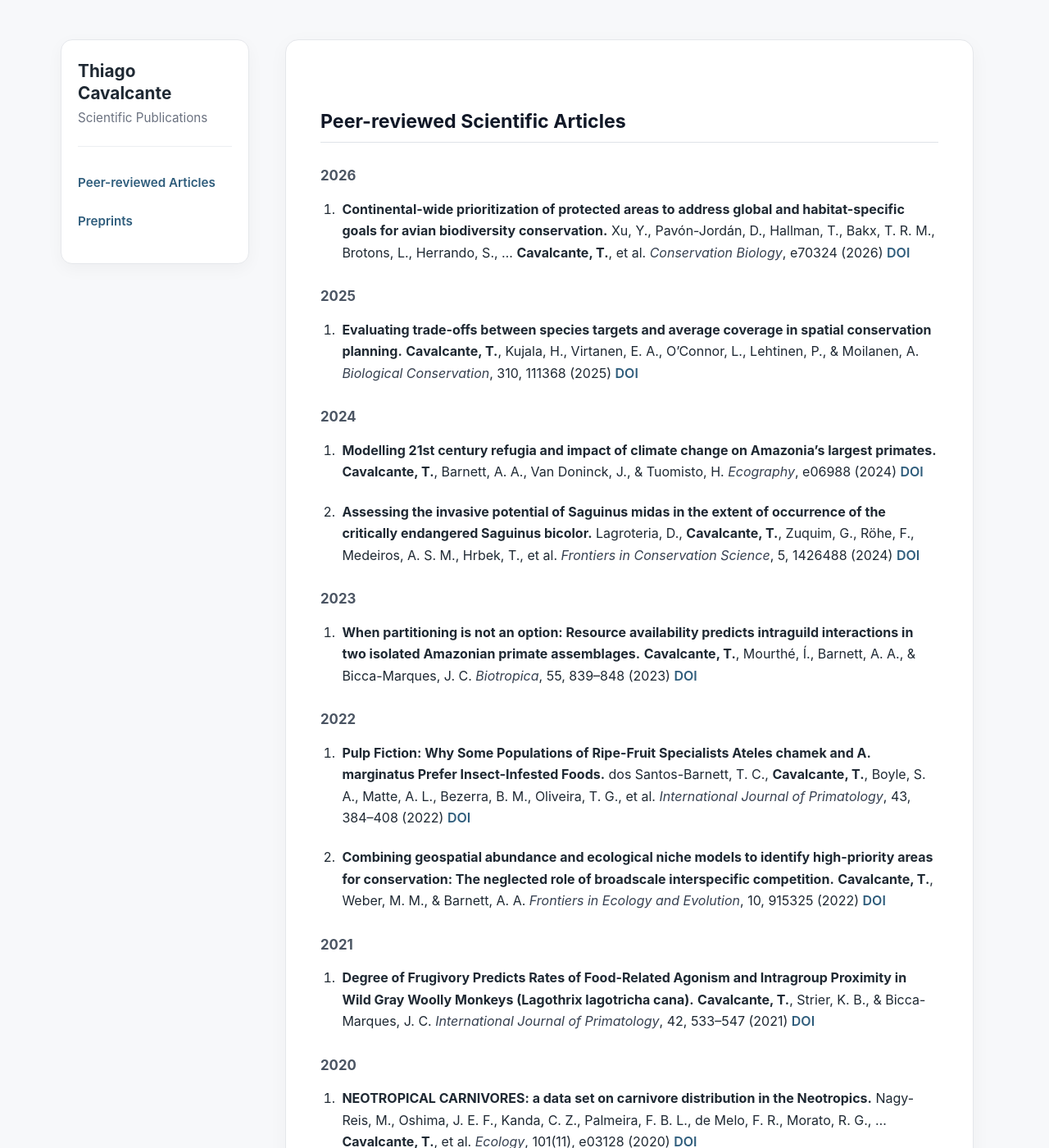
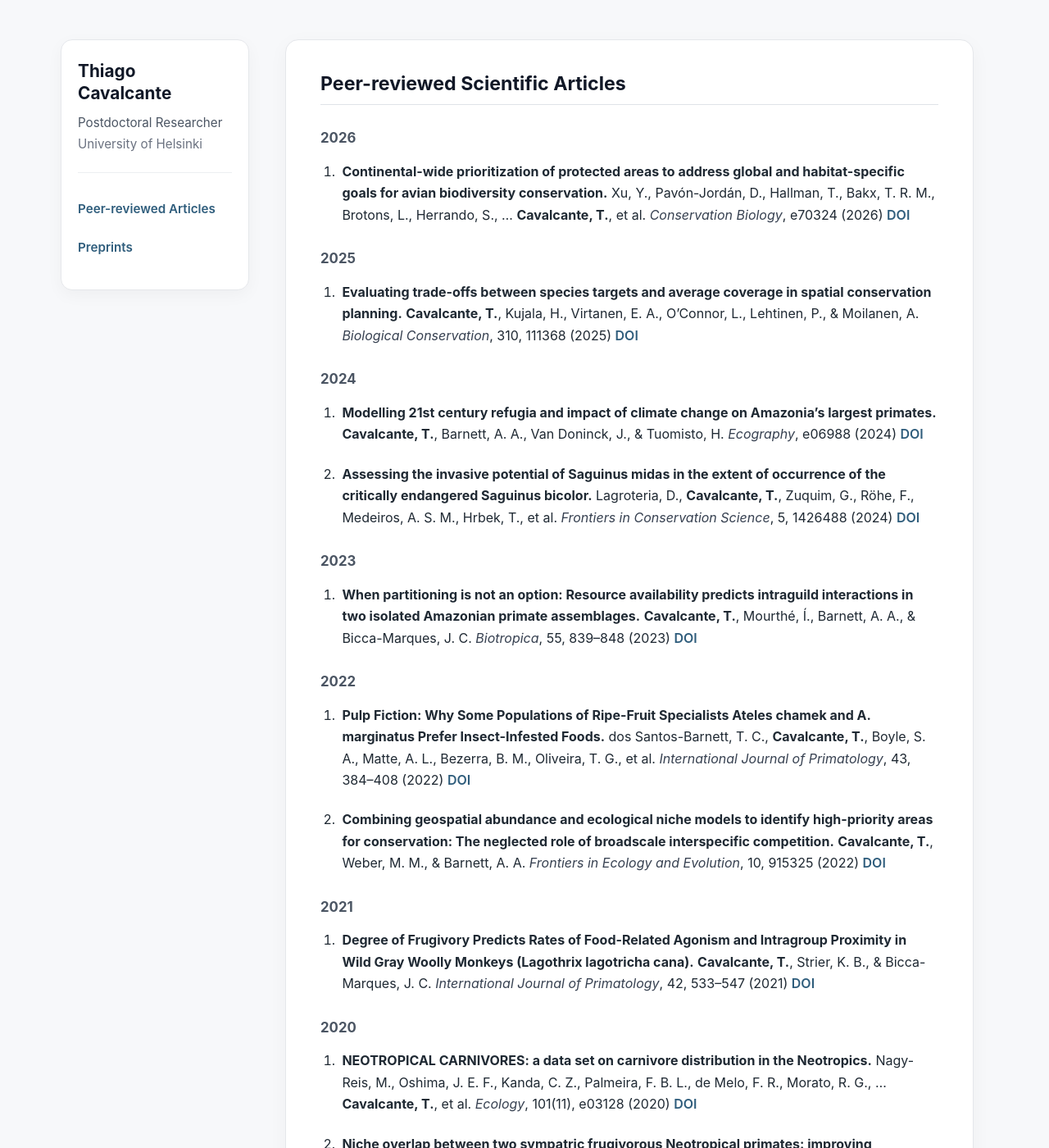
Before and after one commit to thiago-cav/publications, a Jekyll site: the page built from index.md, in a window 1280 px wide and 1400 px high. Shown: the whole window at 82% size. Built offline with Jekyll 4.4.1, drawn with Linux system fonts in a browser that asks for light colours.

Commit message:
Update default.html

```diff
--- a/_layouts/default.html
+++ b/_layouts/default.html
@@ -42,11 +42,18 @@
 
     .sidebar h1 {
       font-size: 1.3rem;
-      margin: 0 0 4px;
+      margin: 0;
       line-height: 1.3;
+      color: #111827;
     }
 
-    .sidebar p {
+    .sidebar .position {
+      margin: 10px 0 1px;
+      color: #4b5563;
+      font-size: 0.95rem;
+    }
+
+    .sidebar .affiliation {
       margin: 0 0 22px;
       color: #6b7280;
       font-size: 0.95rem;
@@ -99,6 +106,10 @@
       padding-bottom: 10px;
       border-bottom: 1px solid #dfe3e8;
       font-size: 1.45rem;
+    }
+
+    .content h2:first-child {
+      margin-top: 0;
     }
 
     .content h3 {
@@ -162,7 +173,8 @@
 
     <aside class="sidebar">
       <h1>Thiago Cavalcante</h1>
-      <p>Scientific Publications</p>
+      <p class="position">Postdoctoral Researcher</p>
+      <p class="affiliation">University of Helsinki</p>
 
       <nav>
         <a href="#peer-reviewed-scientific-articles">Peer-reviewed Articles</a>
```
